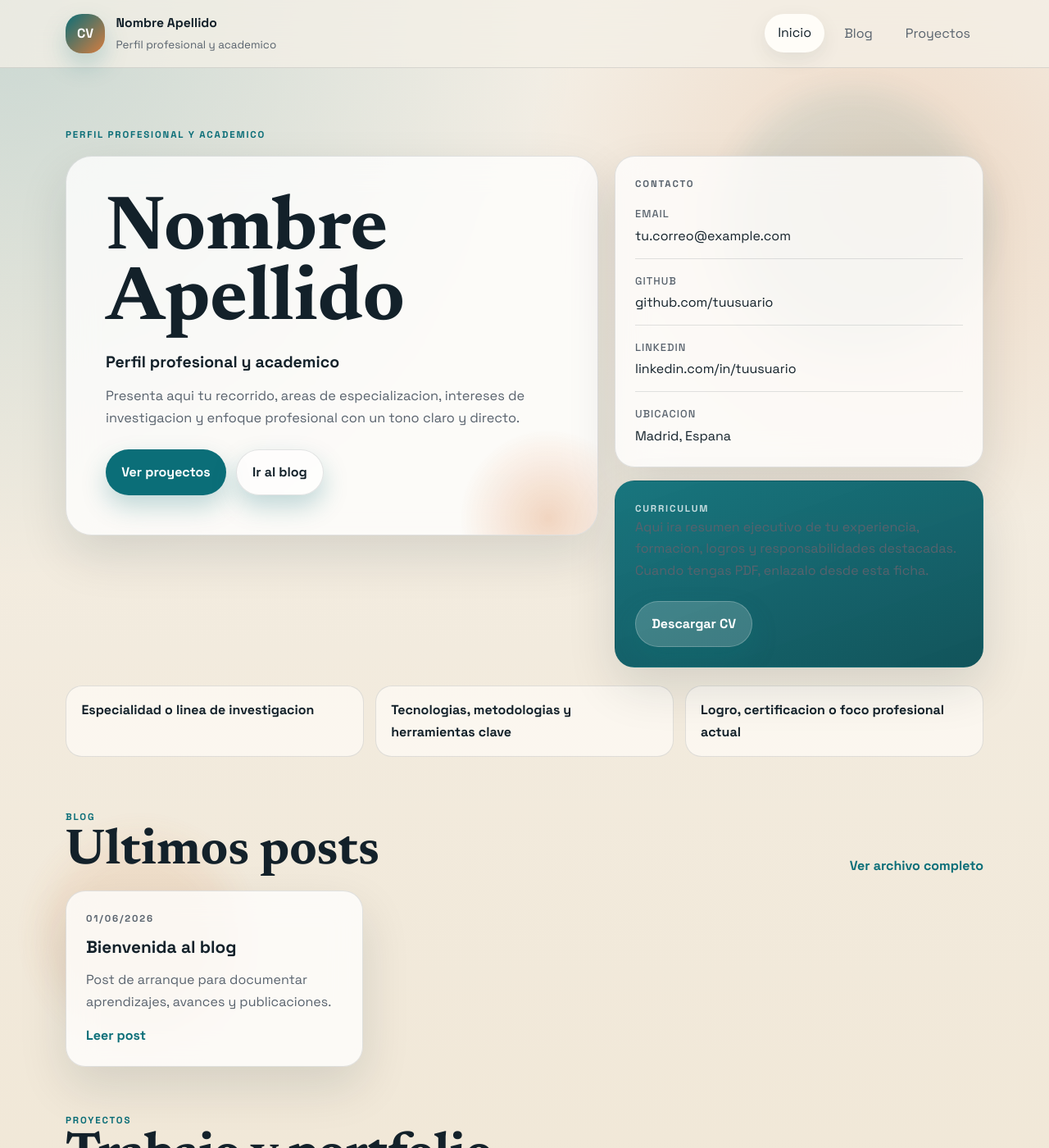
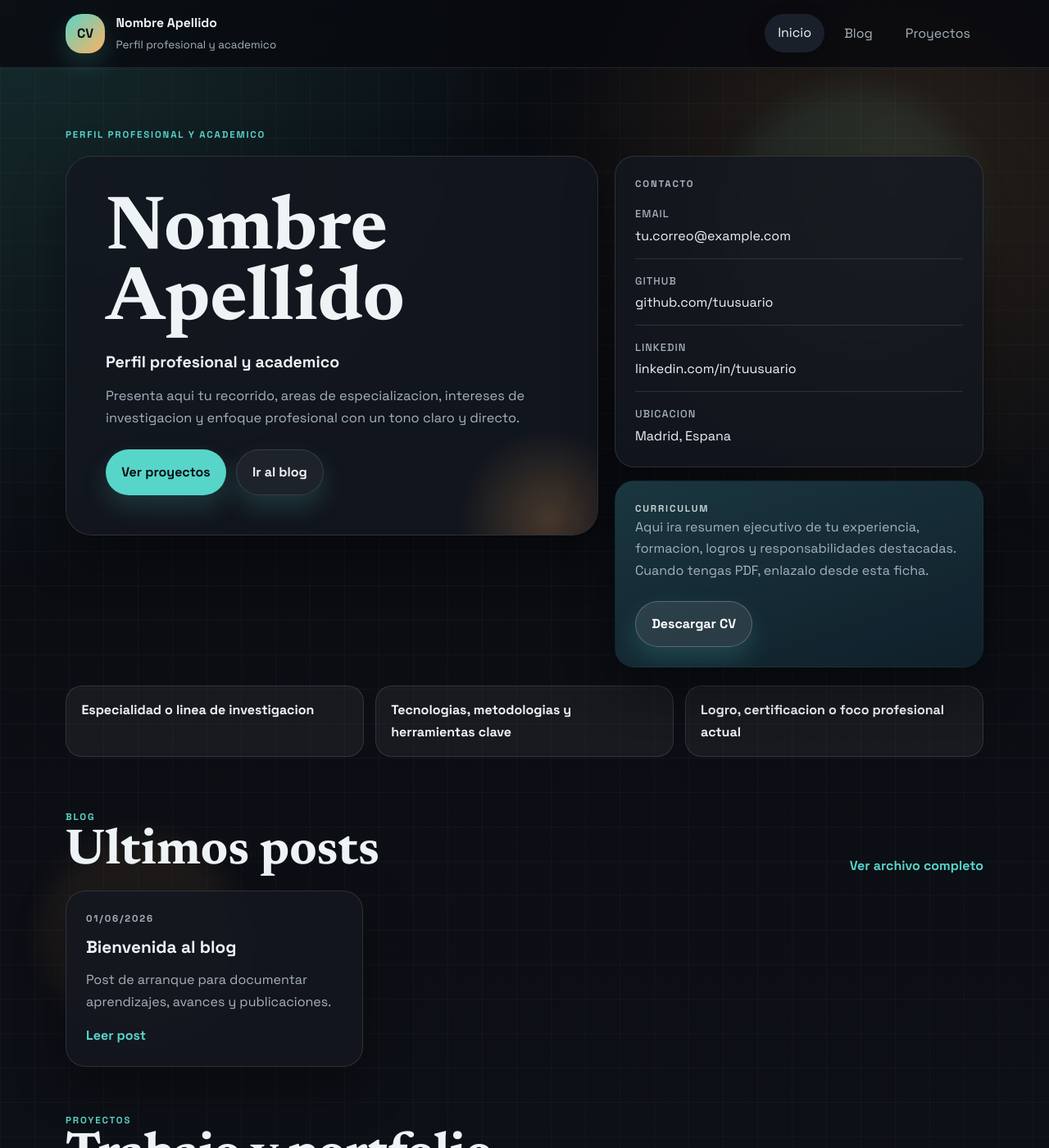
Before and after one commit to esettes/website, a Jekyll site: the page built from index.md, in a window 1280 px wide and 1400 px high. Shown: the whole window at 82% size. Built offline with Jekyll 4.4.1, drawn with Linux system fonts in a browser that asks for light colours.

Commit message:
Update URL in configuration and modify CSS variables for improved styling

```diff
--- a/_config.yml
+++ b/_config.yml
@@ -4,7 +4,7 @@ description: >-
   Web personal para presentar perfil profesional, formacion, proyectos
   y publicaciones.
 baseurl: "/website"
-url: "esettes.github.io"
+url: "https://esettes.github.io"
 lang: es
 timezone: Europe/Madrid
 markdown: kramdown
--- a/assets/css/main.css
+++ b/assets/css/main.css
@@ -1,15 +1,15 @@
 :root {
-  --bg: #f4efe6;
-  --bg-soft: #efe4d0;
-  --surface: rgba(255, 255, 255, 0.76);
-  --surface-strong: #fffdf8;
-  --text: #13212a;
-  --muted: #58626d;
-  --accent: #0b6e78;
-  --accent-strong: #084d55;
-  --accent-warm: #d77d3f;
-  --line: rgba(19, 33, 42, 0.12);
-  --shadow: 0 24px 60px rgba(12, 30, 38, 0.12);
+  --bg: #080a0f;
+  --bg-soft: #10131a;
+  --surface: rgba(20, 24, 32, 0.82);
+  --surface-strong: #1a202b;
+  --text: #eef3f6;
+  --muted: #a6b2bc;
+  --accent: #58d5c9;
+  --accent-strong: #96eee6;
+  --accent-warm: #ffb15f;
+  --line: rgba(238, 243, 246, 0.12);
+  --shadow: 0 24px 60px rgba(0, 0, 0, 0.38);
   --radius: 24px;
   --radius-sm: 18px;
   --max-width: 1120px;
@@ -31,9 +31,12 @@ body {
   font-family: var(--font-ui);
   color: var(--text);
   background:
-    radial-gradient(circle at top left, rgba(11, 110, 120, 0.18), transparent 28%),
-    radial-gradient(circle at 85% 10%, rgba(215, 125, 63, 0.18), transparent 20%),
+    linear-gradient(rgba(255, 255, 255, 0.025) 1px, transparent 1px),
+    linear-gradient(90deg, rgba(255, 255, 255, 0.025) 1px, transparent 1px),
+    radial-gradient(circle at top left, rgba(88, 213, 201, 0.16), transparent 28%),
+    radial-gradient(circle at 85% 10%, rgba(255, 177, 95, 0.14), transparent 20%),
     linear-gradient(180deg, var(--bg) 0%, var(--bg-soft) 100%);
+  background-size: 42px 42px, 42px 42px, auto, auto, auto;
   line-height: 1.65;
 }
 
@@ -73,7 +76,7 @@ main {
   height: 320px;
   top: 110px;
   right: 6vw;
-  background: rgba(11, 110, 120, 0.12);
+  background: rgba(88, 213, 201, 0.11);
 }
 
 .page-background::after {
@@ -81,7 +84,7 @@ main {
   height: 240px;
   bottom: 10vh;
   left: 4vw;
-  background: rgba(215, 125, 63, 0.14);
+  background: rgba(255, 177, 95, 0.1);
 }
 
 .shell {
@@ -94,7 +97,7 @@ main {
   top: 0;
   z-index: 30;
   backdrop-filter: blur(18px);
-  background: rgba(244, 239, 230, 0.76);
+  background: rgba(8, 10, 15, 0.78);
   border-bottom: 1px solid var(--line);
 }
 
@@ -119,9 +122,9 @@ main {
   height: 3rem;
   border-radius: 20px;
   background: linear-gradient(135deg, var(--accent), var(--accent-warm));
-  color: #fff;
+  color: #071014;
   font-weight: 700;
-  box-shadow: 0 14px 30px rgba(11, 110, 120, 0.22);
+  box-shadow: 0 14px 30px rgba(88, 213, 201, 0.18);
 }
 
 .brand-copy {
@@ -159,7 +162,7 @@ main {
 .nav-link.is-active {
   color: var(--text);
   background: var(--surface-strong);
-  box-shadow: 0 8px 24px rgba(12, 30, 38, 0.08);
+  box-shadow: 0 8px 24px rgba(0, 0, 0, 0.24);
   transform: translateY(-1px);
 }
 
@@ -208,7 +211,7 @@ main {
   width: 220px;
   height: 220px;
   border-radius: 999px;
-  background: radial-gradient(circle, rgba(215, 125, 63, 0.3), transparent 70%);
+  background: radial-gradient(circle, rgba(255, 177, 95, 0.22), transparent 70%);
 }
 
 .hero-copy h1 {
@@ -243,7 +246,7 @@ main {
 }
 
 .accent-card {
-  background: linear-gradient(160deg, rgba(11, 110, 120, 0.94), rgba(8, 77, 85, 0.96));
+  background: linear-gradient(160deg, rgba(27, 56, 65, 0.96), rgba(16, 32, 43, 0.98));
   color: #f7fbfc;
   border-color: transparent;
 }
@@ -313,18 +316,18 @@ main {
 
 .button {
   background: var(--accent);
-  color: #fff;
-  box-shadow: 0 14px 30px rgba(11, 110, 120, 0.25);
+  color: #071014;
+  box-shadow: 0 14px 30px rgba(88, 213, 201, 0.18);
 }
 
 .button-secondary {
-  background: rgba(255, 255, 255, 0.6);
+  background: rgba(238, 243, 246, 0.06);
   color: var(--text);
   border: 1px solid var(--line);
 }
 
 .button-light {
-  background: rgba(255, 255, 255, 0.18);
+  background: rgba(238, 243, 246, 0.1);
   color: #fff;
   border: 1px solid rgba(255, 255, 255, 0.22);
 }
@@ -348,7 +351,7 @@ main {
   padding: 1rem 1.15rem;
   border: 1px solid var(--line);
   border-radius: 20px;
-  background: rgba(255, 253, 248, 0.68);
+  background: rgba(238, 243, 246, 0.05);
   font-weight: 600;
 }
 
@@ -407,7 +410,7 @@ main {
   overflow: hidden;
   border-radius: 18px;
   background:
-    linear-gradient(140deg, rgba(11, 110, 120, 0.12), rgba(215, 125, 63, 0.2));
+    linear-gradient(140deg, rgba(88, 213, 201, 0.14), rgba(255, 177, 95, 0.16));
 }
 
 .card-media img {
@@ -451,7 +454,7 @@ main {
 .tag-list li {
   padding: 0.42rem 0.76rem;
   border-radius: 999px;
-  background: rgba(11, 110, 120, 0.08);
+  background: rgba(88, 213, 201, 0.12);
   color: var(--accent-strong);
   font-size: 0.85rem;
   font-weight: 700;
@@ -480,7 +483,7 @@ main {
   padding: 0.45rem 0.75rem;
   border: 1px solid var(--line);
   border-radius: 999px;
-  background: rgba(255, 255, 255, 0.7);
+  background: rgba(238, 243, 246, 0.05);
 }
 
 .article-body,
```
